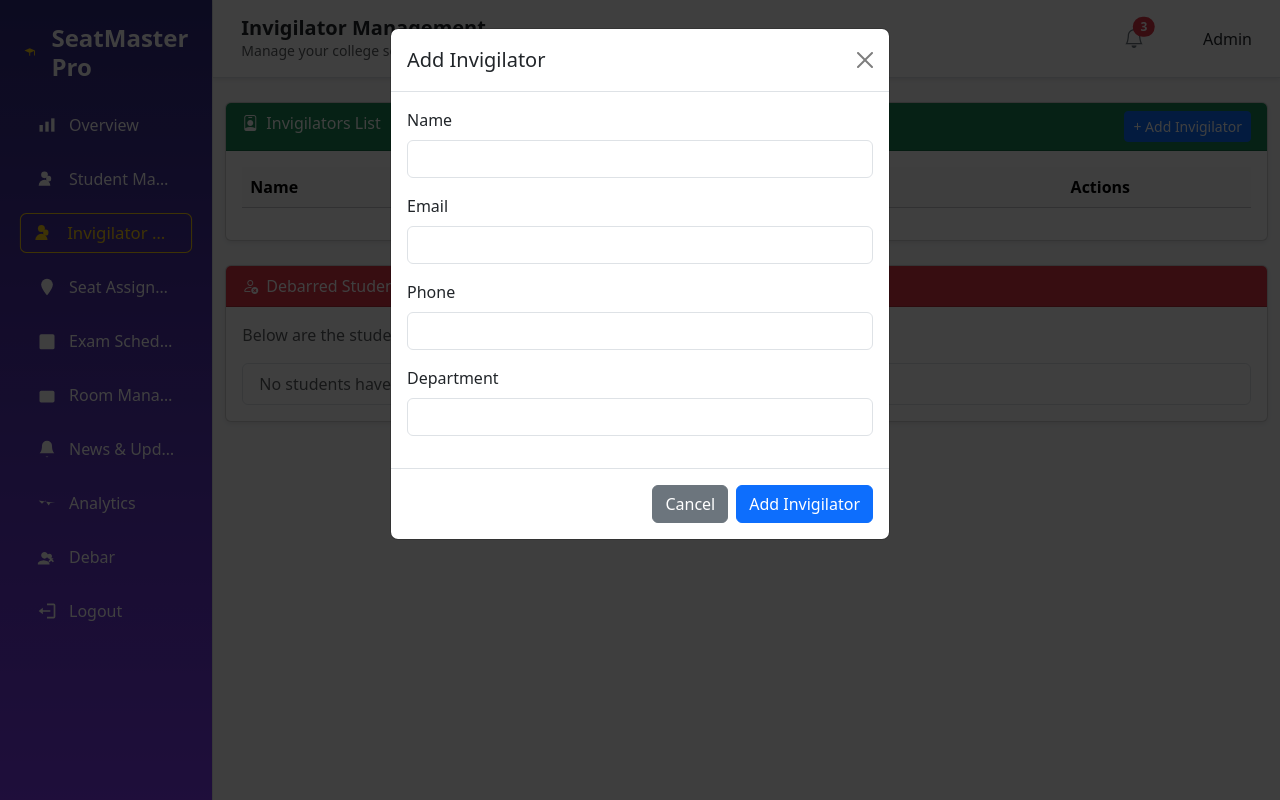
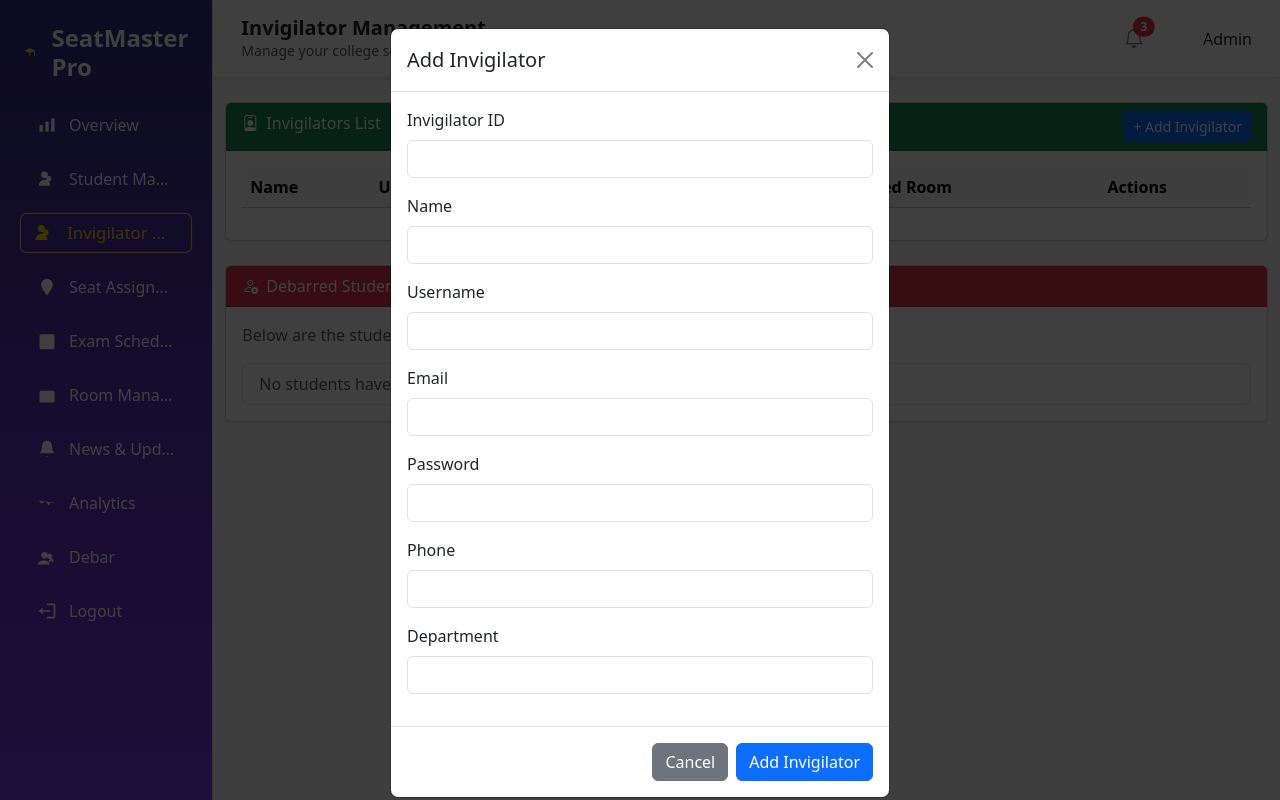
Before and after one commit to akheelFaizal/seating_arrangement, a Django app: page /invigilators/ in a window 1280 px wide, after a click on "+ Add Invigilator". Run offline with Django 5.2, Linux system fonts and the light colour scheme; data that the repository does not hold is empty.

Commit message:
send mail done

```diff
--- a/seating_arrangement/app/admin.py
+++ b/seating_arrangement/app/admin.py
@@ -23,12 +23,12 @@ class CustomUserAdmin(UserAdmin):
     # Add custom fields to the default fieldsets
     fieldsets = UserAdmin.fieldsets + (
         ("Academic info", {"fields": ("course", "department", "year")}),
-        ("Invigilator info", {"fields": ("role", "employee_id", "invigilator_department", "profile_picture")}),
+        ("Invigilator info", {"fields": ("role", "employee_id", "invigilator_department", "profile_picture", "phone")}),
     )
 
     add_fieldsets = UserAdmin.add_fieldsets + (
         ("Academic info", {"fields": ("course", "department", "year")}),
-        ("Invigilator info", {"fields": ("role", "employee_id", "invigilator_department", "profile_picture")}),
+        ("Invigilator info", {"fields": ("role", "employee_id", "invigilator_department", "profile_picture", "phone")}),
     )
 
 #student info
--- a/seating_arrangement/app/models.py
+++ b/seating_arrangement/app/models.py
@@ -54,6 +54,7 @@ class CustomUser(AbstractUser):
     employee_id = models.CharField(max_length=50, blank=True, null=True)
     invigilator_department = models.CharField(max_length=100, blank=True, null=True)
     profile_picture = models.ImageField(upload_to="invigilators/", blank=True, null=True)  # ✅ Only for invigilator
+    phone = models.CharField(max_length=200,blank=True, null=True)
 
 
 
--- a/seating_arrangement/app/views.py
+++ b/seating_arrangement/app/views.py
@@ -1,6 +1,7 @@
 from collections import defaultdict
 from datetime import datetime
 from datetime import datetime, date, timedelta
+from django.core.mail import send_mail
 
 import csv
 import random
@@ -193,18 +194,9 @@ def StudentSeatview(request):
     return render(request, "student/StudentSeatView.html", context)
 
 
-
-
-
-
 def StudentResultView(request):
     return render(request, 'student/studentResultView.html')
 
-
-from django.shortcuts import render, get_object_or_404
-from django.utils.timezone import now
-from datetime import date
-from .models import Student, Seating
 
 def StudentExamDetail(request):
     # Get logged-in student
@@ -1205,9 +1197,10 @@ def invigilator_management(request):
     data = [
         {
             'id': inv.id,
-            'name': inv.name or inv.username,
+            'name': inv.name ,
+            'username': inv.username,
             'email': inv.email,
-            'phone': inv.username,  # or a phone field if available
+            'phone': inv.phone,  # or a phone field if available
             'assigned_room': room_map.get(inv.id)
         }
         for inv in invigilators
@@ -1230,8 +1223,11 @@ def add_session(request):
 
 def add_invigilator(request):
     if request.method == "POST":
+        username=request.POST.get("username")
+        emp_id = request.POST.get("eid")
         name = request.POST.get("name")
         email = request.POST.get("email")
+        password = request.POST.get('password')
         phone = request.POST.get("phone")
         department = request.POST.get("department")
 
@@ -1239,15 +1235,19 @@ def add_invigilator(request):
             messages.error(request, "An invigilator with this email already exists.")
         else:
             invigilator = CustomUser.objects.create(
-                username=email,  # use email as username
+                username=username,  # use email as username
+                employee_id=emp_id,
                 name=name,
+                password=password,
                 email=email,
+                phone=phone,
                 role="invigilator",
                 invigilator_department=department,
             )
             invigilator.set_password("invigilator123")  # default password
             invigilator.save()
             messages.success(request, "Invigilator added successfully.")
+            send_invigilator_credentials(email, username, password)
 
         return redirect("invigilator_management")
 
@@ -1276,3 +1276,21 @@ def reinstate_student(request, id):
         student.is_debarred = True
     student.save()
     return redirect('invigilator_management')
+
+from django.core.mail import send_mail
+from django.conf import settings
+
+def send_invigilator_credentials(email, username, password):
+    subject = "Your Invigilator Account Credentials"
+    message = f"""
+    Dear {username},
+
+    Your invigilator account has been created successfully.
+
+    Login details:
+    Username: {username}
+    Password: {password}
+
+    Please log in and change your password after first login.
+    """
+    send_mail(subject, message, settings.DEFAULT_FROM_EMAIL, [email])
--- a/seating_arrangement/templates/admin/InvigilatorManagement.html
+++ b/seating_arrangement/templates/admin/InvigilatorManagement.html
@@ -49,6 +49,7 @@
                   <thead class="table-light">
                     <tr>
                       <th>Name</th>
+                      <th>Username</th>
                       <th>Email</th>
                       <th>Phone</th>
                       <th>Assigned Room</th>
@@ -59,6 +60,7 @@
                     {% for inv in invigilators %}
                     <tr>
                       <td>{{ inv.name }}</td>
+                      <td>{{ inv.username }}</td>
                       <td>{{ inv.email }}</td>
                       <td>{{ inv.phone }}</td>
                       <td>
@@ -97,8 +99,8 @@
                   {% for student in debarred_students %}
                   <li class="list-group-item d-flex justify-content-between">
                     <span>
-                      Student Roll No: {{ student.roll_number }} {{student.id}} (Debarred by john
-                      doe)
+                      Student Roll No: {{ student.roll_number }} {{student.id}}
+                      (Debarred by john doe)
                     </span>
                     <a
                       href="{% url 'reinstate_student' student.id %}"
@@ -146,6 +148,16 @@
 
             <div class="modal-body">
               <div class="mb-3">
+                <label for="invId" class="form-label">Invigilator ID</label>
+                <input
+                  type="text"
+                  class="form-control"
+                  id="invId"
+                  name="eid"
+                  required
+                />
+              </div>
+              <div class="mb-3">
                 <label for="invName" class="form-label">Name</label>
                 <input
                   type="text"
@@ -156,12 +168,32 @@
                 />
               </div>
               <div class="mb-3">
+                <label for="invUName" class="form-label">Username</label>
+                <input
+                  type="text"
+                  class="form-control"
+                  id="invUName"
+                  name="username"
+                  required
+                />
+              </div>
+              <div class="mb-3">
                 <label for="invEmail" class="form-label">Email</label>
                 <input
                   type="email"
                   class="form-control"
                   id="invEmail"
                   name="email"
+                  required
+                />
+              </div>
+              <div class="mb-3">
+                <label for="invPass" class="form-label">Password</label>
+                <input
+                  type="password"
+                  class="form-control"
+                  id="invPass"
+                  name="password"
                   required
                 />
               </div>
```
Also changed, not shown: seating_arrangement/seating_arrangement/settings.py (+8 -0 lines), seating_arrangement/app/migrations/0002_customuser_phone.py (added).
